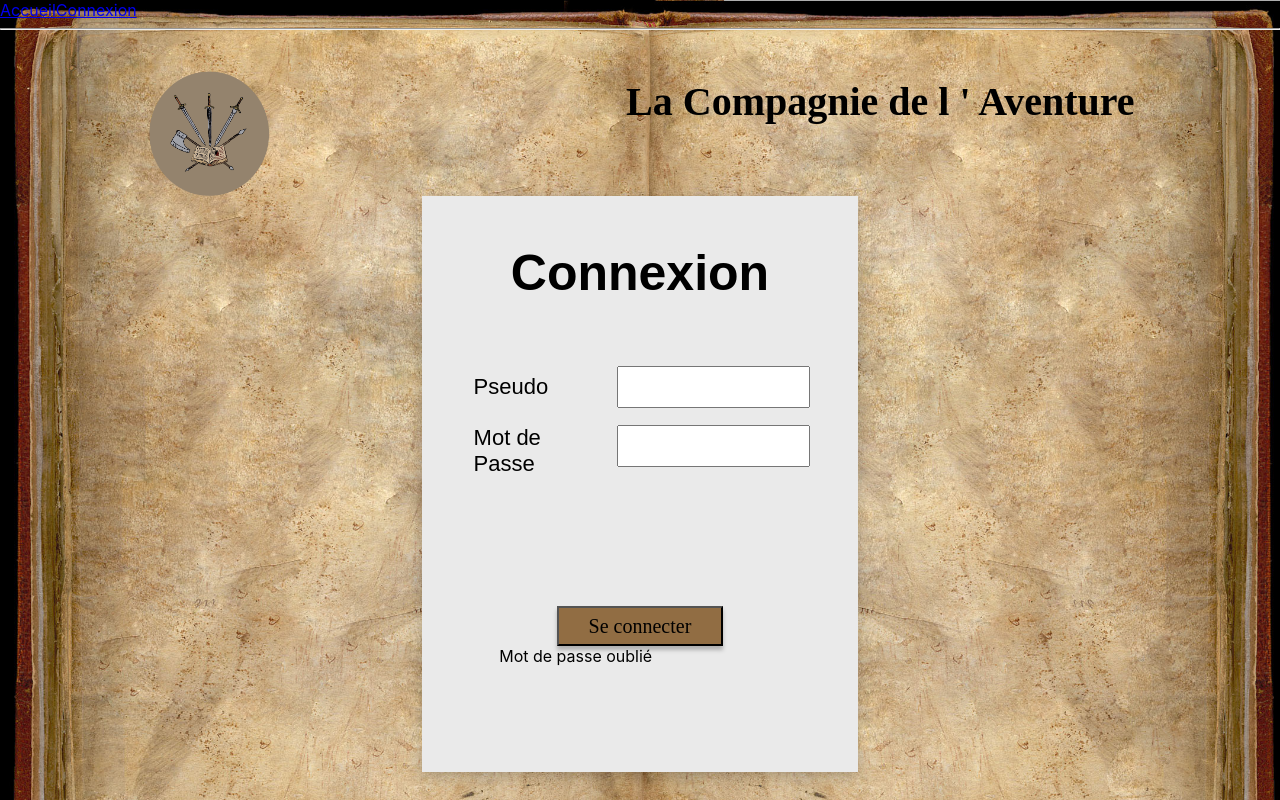
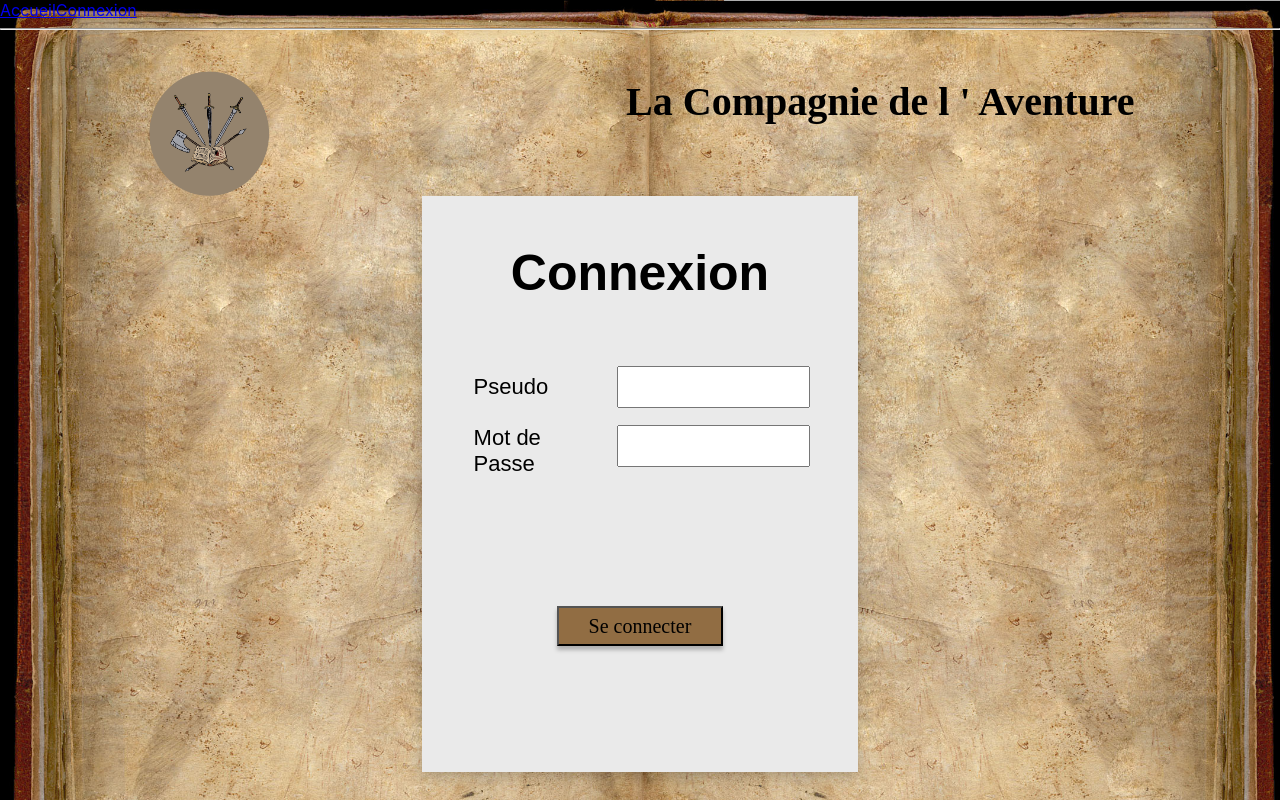
Before and after one commit to KevinDelcourt/cho7, a React (Create React App) app in the folder client/: page /login in a window 1280 px wide. Built offline with nearby package versions, Linux system fonts and the light colour scheme; no server answers.

Commit message:
Fin de la page de connexion

```diff
--- a/client/src/components/atoms/ForgottenPassword.js
+++ /dev/null
@@ -1,9 +0,0 @@
-import styled from 'styled-components';
-
-const ForgottenPassword = styled.div`
-    width: 15vw;
-    height: 5vh;
-    margin-left: 2vw;
-`;
-
-export default ForgottenPassword;
--- a/client/src/components/organisms/ConnectionForm.jsx
+++ b/client/src/components/organisms/ConnectionForm.jsx
@@ -1,7 +1,6 @@
 import styled from "styled-components";
 import React, {Component} from 'react';
 import Authentification from "./../molecules/Authentification";
-import ForgottenPassword from "./../atoms/ForgottenPassword";
 import ConnectionButton from "./../atoms/ConnectionButton";
 import { login } from '../../modules/auth';
 import TitleConnection from "./../atoms/TitleConnection";
@@ -52,7 +51,6 @@ class ConnectionForm extends React.Component {
 
                 <FooterConnection>
                     <ConnectionButton onClick={this.connect}>Se connecter</ConnectionButton>
-                    <ForgottenPassword>Mot de passe oublié</ForgottenPassword>
                 </FooterConnection>
             </div>
         );
```
Also changed, not shown: 2 other files (tests, documents, lock files or other folders).
